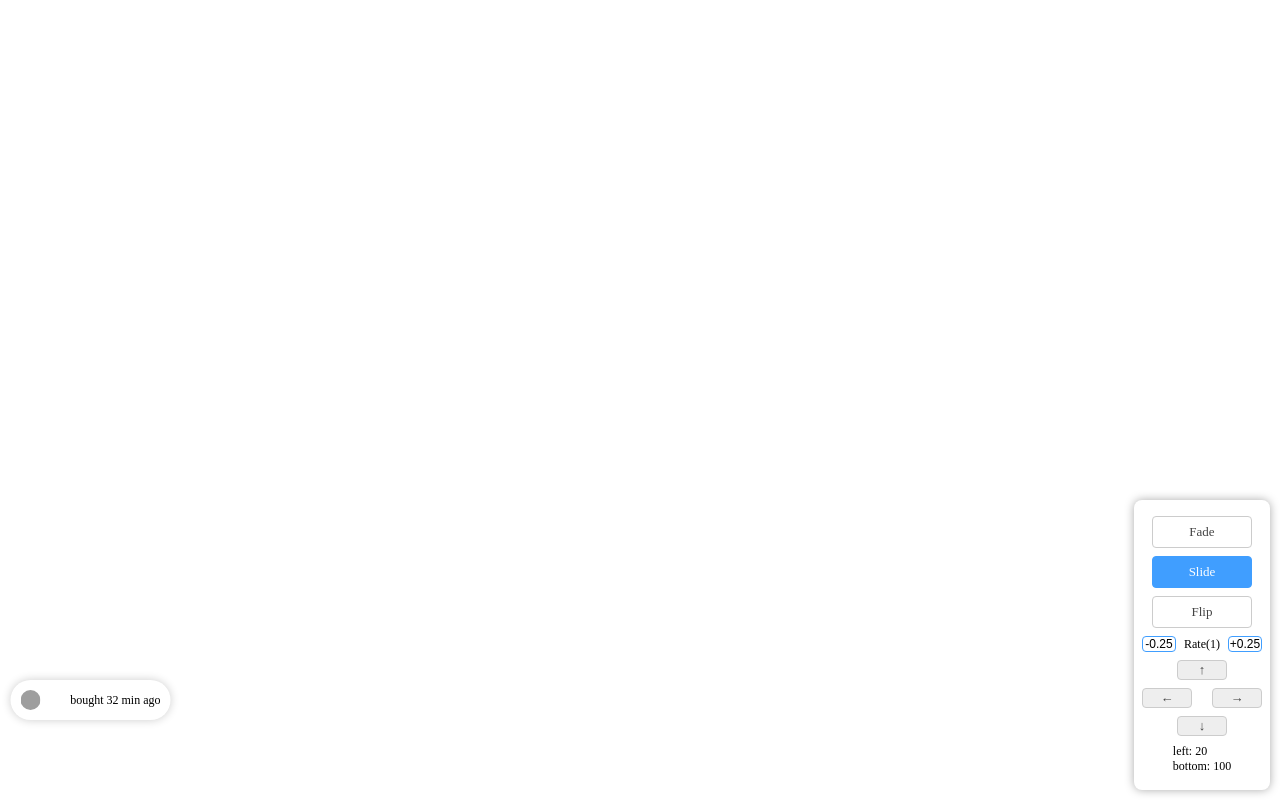
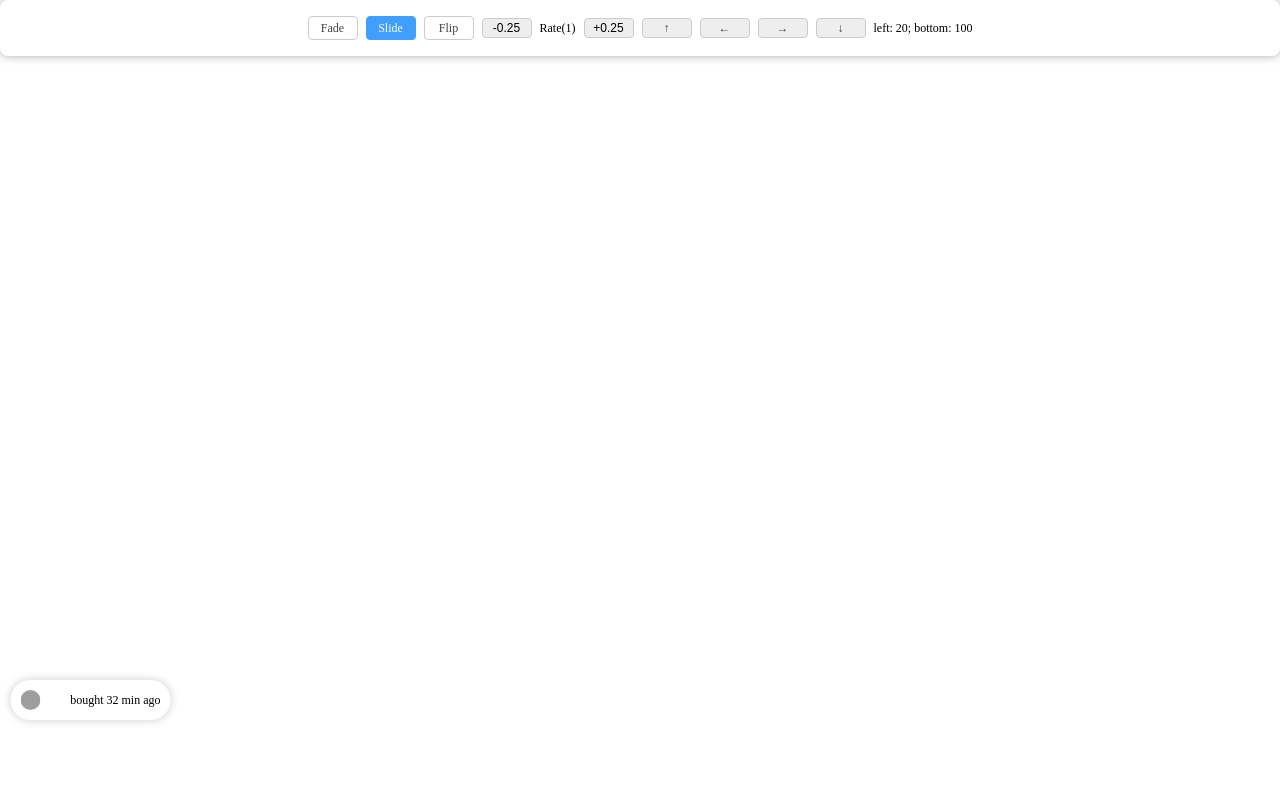
Before and after one commit to zeroter/animation, a React app: page / in a window 1280 px wide. Built offline with nearby package versions, Linux system fonts and the light colour scheme; grey boxes are pictures that could not be loaded; the HTML template or start-up script is replaced by a standard one.

Commit message:
fix: 修改样式

```diff
--- a/src/Animation/RightSetting.tsx
+++ b/src/Animation/RightSetting.tsx
@@ -48,6 +48,7 @@ const RightSetting: React.FC<RightSettingProps> = (props) => {
           +0.25
         </button>
       </div>
+
       <div className="position">
         <div
           onClick={() =>
@@ -59,7 +60,7 @@ const RightSetting: React.FC<RightSettingProps> = (props) => {
         >
           ↑
         </div>
-        <div className="position-lr">
+
         <div
           onClick={() =>
             props.setPosition((position: any) => {
@@ -80,7 +81,7 @@ const RightSetting: React.FC<RightSettingProps> = (props) => {
         >
           →
         </div>
-        </div>
+
         <div
           onClick={() =>
             props.setPosition((position: any) => {
@@ -93,9 +94,7 @@ const RightSetting: React.FC<RightSettingProps> = (props) => {
         </div>
       </div>
       <div style={{ fontSize: 12 }} className="position-value">
-        left: {props.position.left}
-        <br />
-        bottom: {props.position.bottom}
+        left: {props.position.left}; bottom: {props.position.bottom}
       </div>
     </Wrapper>
   )
@@ -103,26 +102,27 @@ const RightSetting: React.FC<RightSettingProps> = (props) => {
 
 const Wrapper = styled.div`
   position: fixed;
-  min-width: 128px;
-  min-height: 150px;
+  width: 100%;
+  min-height: 20px;
   border-radius: 8px;
   z-index: 9999;
 
   box-shadow: 0 0 10px #aaa;
-  right: 10px;
-  bottom: 10px;
+  left: 0px;
+  top: 0px;
   background-color: #fff;
 
   display: flex;
   align-items: center;
   justify-content: center;
-  flex-direction: column;
+  flex-direction: row;
   gap: 8px;
-  padding: 16px 8px;
+  padding: 16px 4px;
+  flex-wrap: wrap;
 
   .item {
-    width: 100px;
-    height: 32px;
+    width: 50px;
+    height: 24px;
     border-radius: 4px;
     border: 1px solid #ccc;
     display: flex;
@@ -132,7 +132,7 @@ const Wrapper = styled.div`
     user-select: none;
     transition: all 0.3s;
     color: #444;
-    font-size: 13px;
+    font-size: 12px;
 
     &:hover {
       border-color: #409eff;
@@ -153,10 +153,11 @@ const Wrapper = styled.div`
     font-size: 12px;
     gap: 8px;
     button {
-      width: 34px;
+      width: 50px;
+      height: 20px;
       font-size: 12px;
-      background-color: #ffffff;
-      border: 1px solid #409eff;
+      background-color: #eee;
+      border: 1px solid #ccc;
       border-radius: 4px;
       cursor: pointer;
       transition: 0.3s;
@@ -170,7 +171,7 @@ const Wrapper = styled.div`
     display: flex;
     justify-content: center;
     align-items: center;
-    flex-direction: column;
+    flex-direction: row;
     gap: 8px;
 
     .item {
```
Lines whose indentation alone changed are shown as unchanged.
